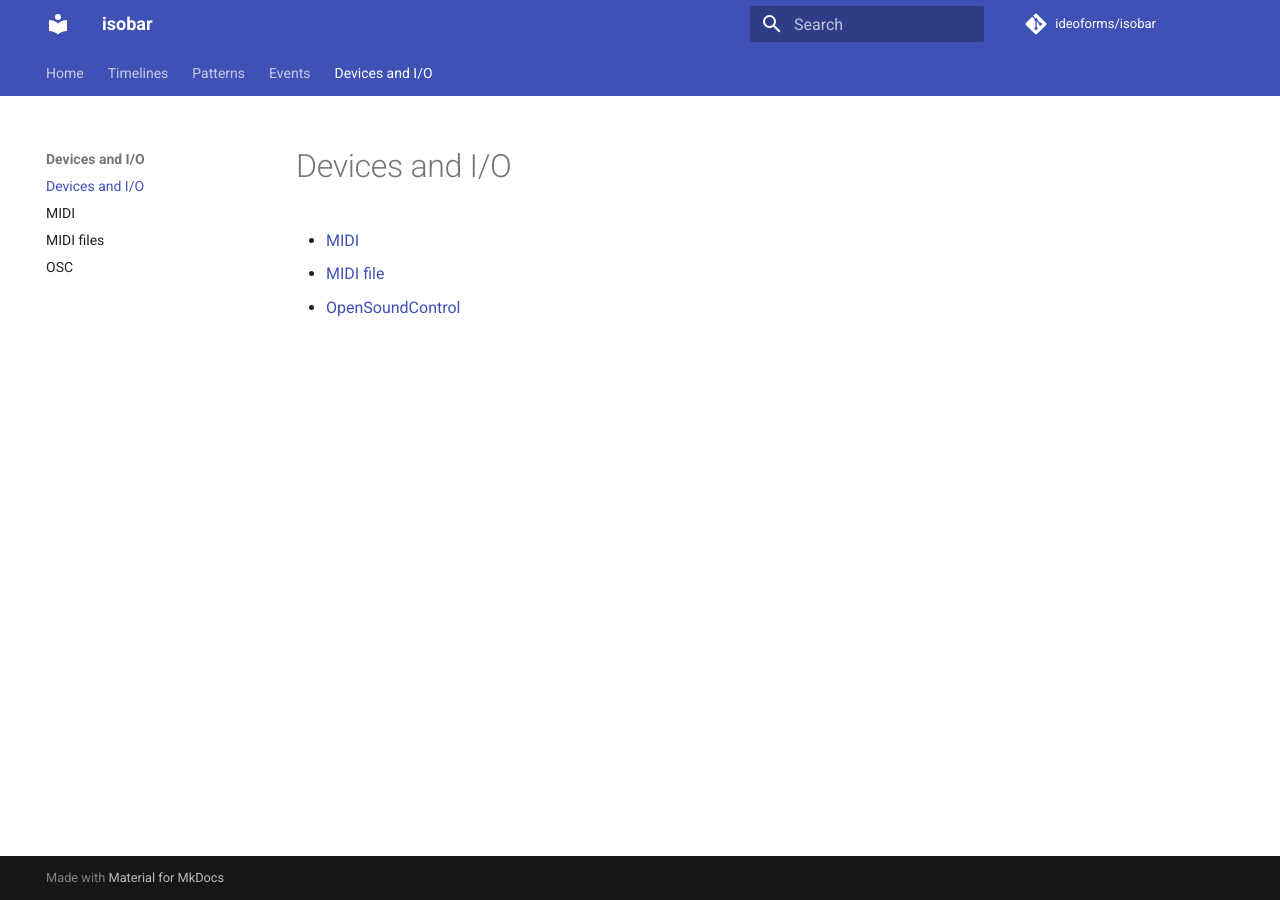
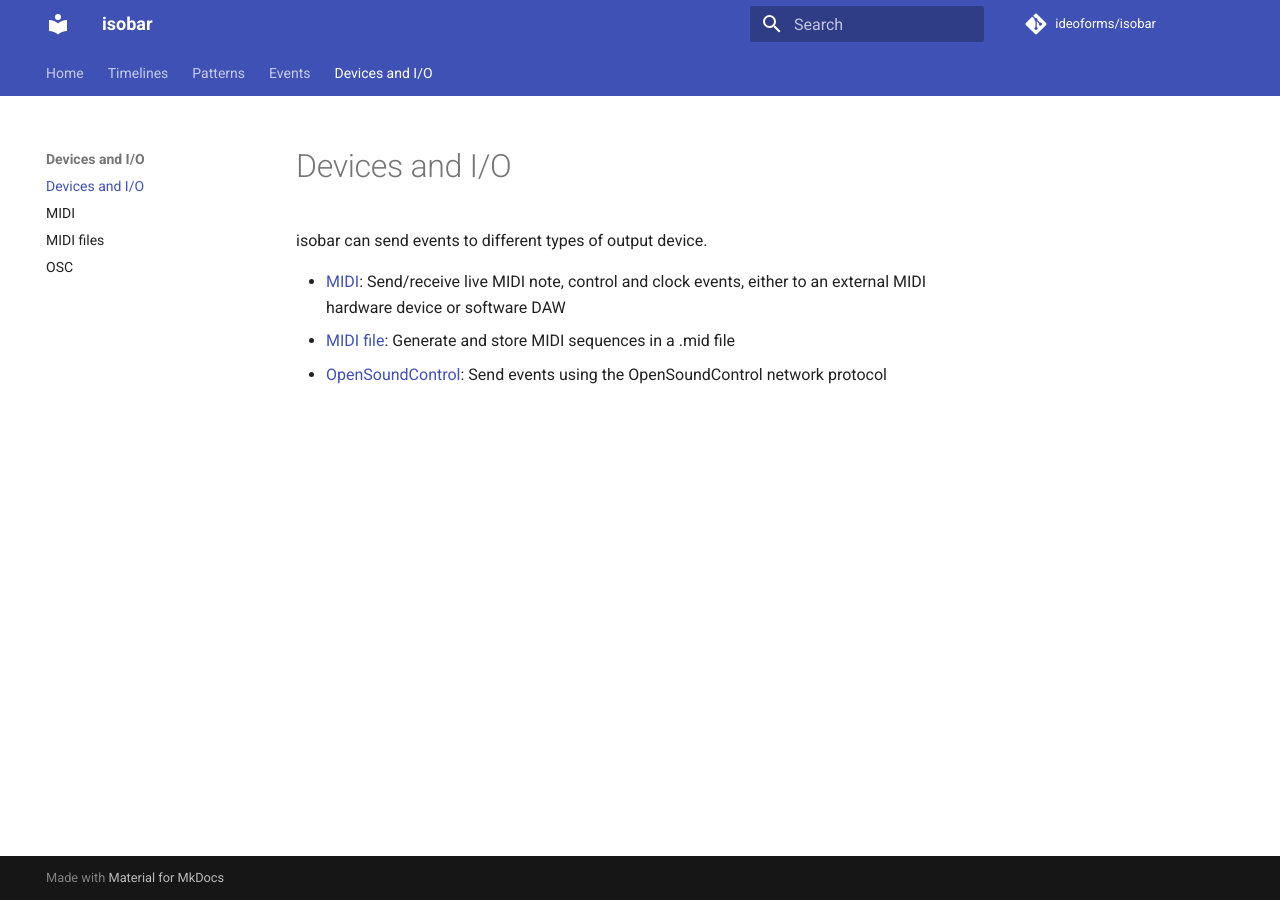
Before and after one commit to ideoforms/isobar, an MkDocs documentation site: the page built from docs/devices/index.md, in a window 1280 px wide. Built offline with MkDocs 1.6.1 and Material for MkDocs 9.7.7, drawn with Linux system fonts in a browser that asks for light colours; comment, search, counter and statistics services are not loaded.

Commit message:
Update docs

```diff
--- a/docs/devices/index.md
+++ b/docs/devices/index.md
@@ -1,5 +1,7 @@
 # Devices and I/O
 
-- [MIDI](midi.md)
-- [MIDI file](midifile.md)
-- [OpenSoundControl](osc.md)
+isobar can send events to different types of output device.
+
+- [MIDI](midi.md): Send/receive live MIDI note, control and clock events, either to an external MIDI hardware device or software DAW
+- [MIDI file](midifile.md): Generate and store MIDI sequences in a .mid file
+- [OpenSoundControl](osc.md): Send events using the OpenSoundControl network protocol
```
Also changed, not shown: docs/getting-started.md (+1 -1 lines), docs/index.md (+1 -1 lines).
